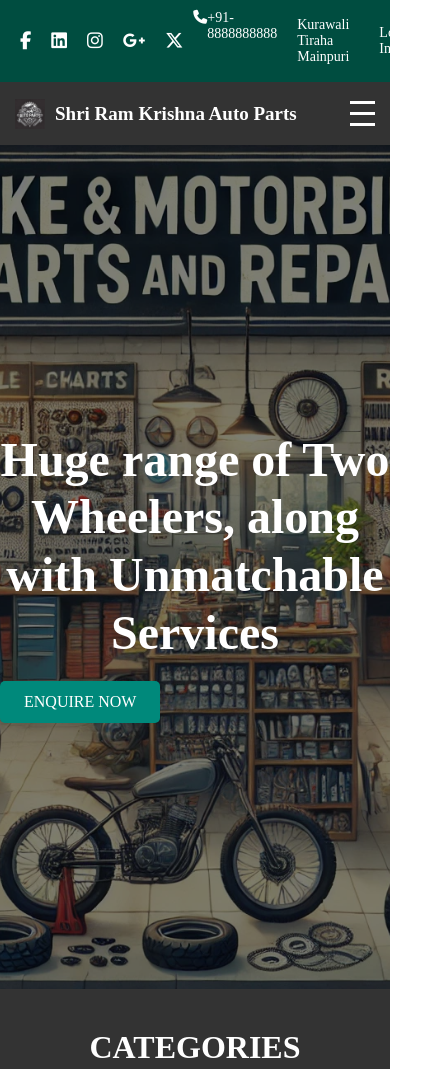
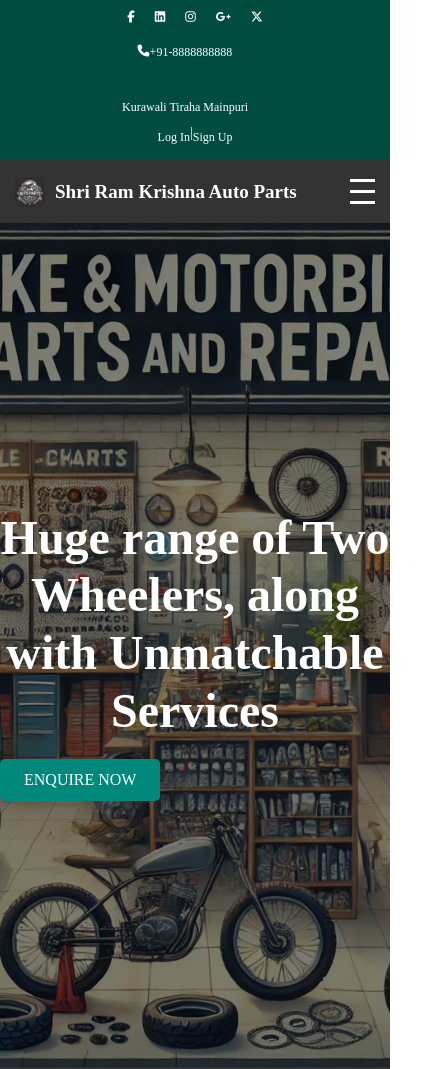
Before and after one commit to Anshulup84/shriRamKrishna, a plain HTML site: page index.html in a window 390 px wide. Shown: the top 1069 px of the page, 440 px wide, since content can reach past the window. Drawn offline with Linux system fonts and the light colour scheme.

Commit message:
working on responsiveness

```diff
--- a/index.html
+++ b/index.html
@@ -42,7 +42,7 @@
         <ul class="nav-links">
             <li><a href="#">HOME</a></li>
             <li><a href="#categories">CATEGORIES</a></li>
-            <li><a href="#">PRODUCTS</a></li>
+            <li><a href="products.html">PRODUCTS</a></li>
             <li><a href="#services">SERVICES</a></li>
             <li><a href="#about">ABOUT US</a></li>
             <li><a href="#gallery">GALLERY</a></li>
@@ -237,7 +237,7 @@
             <div class="social-icons">
                 <a href="#"><i class="fab fa-facebook-f"></i></a>
                 <a href="#"><i class="fab fa-instagram"></i></a>
-                <a href="#"><i class="fab fa-twitter"></i></a>
+                <a href="#"><i class="fa-brands fa-x-twitter"></i></a>
                 <a href="#"><i class="fab fa-youtube"></i></a>
             </div>
             <p>&copy; Copyright 2017 - 2018. Bike Bazaar. All Rights Reserved.</p>
--- a/style.css
+++ b/style.css
@@ -4,6 +4,7 @@
     padding: 0;
     box-sizing: border-box;
     scroll-behavior: smooth;
+
 }
 
 
@@ -120,6 +121,7 @@ display: flex;
         top: 60px;
         right: 0;
         width: 100%;
+        align-items: center;
         text-align: center;
     }
 
@@ -151,6 +153,8 @@ display: flex;
 
     .login-signup {
         display: flex;
+        max-width: 100%;
+
 }
 
 .social-icons{
@@ -719,8 +723,52 @@ iframe {
 
     .social-icons a {
         font-size: 18px;
+
+    }
+    .social-icons{
+        display: flex;
+        justify-content: center;
     }
 }
+
+@media (max-width: 768px) {
+    .top-bar {
+        flex-direction: column; /* Stack elements vertically */
+        align-items:center;
+    }
+
+    .top-bar .social-icons {
+        margin-bottom: 10px; /* Space between stacked items */
+    }
+
+    .top-bar .login-signup {
+        margin-top: 10px;
+    }
+}
+
+@media (max-width: 480px) {
+    .top-bar {
+        padding: 10px;
+    }
+
+    .top-bar .contact-info, .top-bar .location, .top-bar .login-signup a {
+        font-size: 12px;
+        align-items: center;
+        margin-top: 10px;
+    }
+    .top-bar .social-icons a {
+        font-size: 12px; /* Reduce icon size */
+
+    }
+
+    .top-bar .login-signup a {
+        display: inline-block;
+
+        margin: 5px 0; /* Stack Log In / Sign Up vertically on small screens */
+    }
+}
+
+
 
 /* Products Section */
 #products-section {
```
